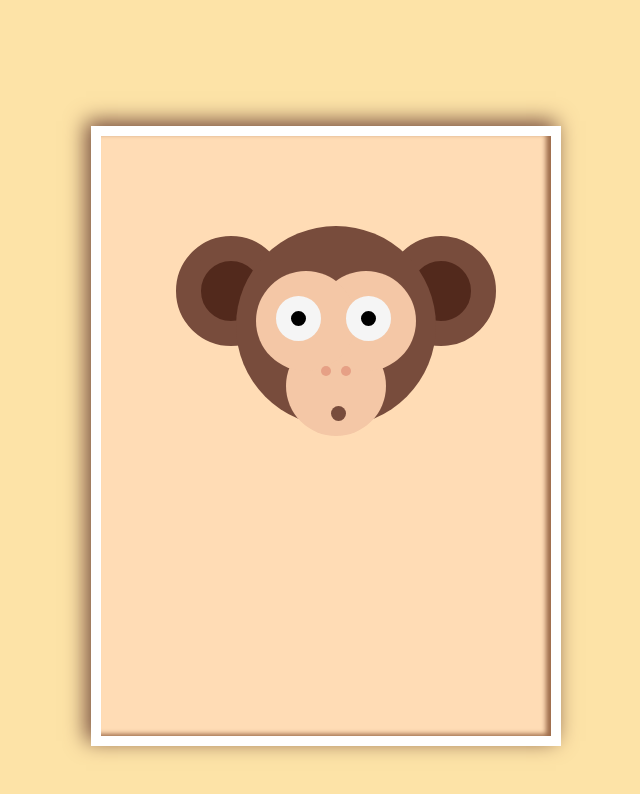
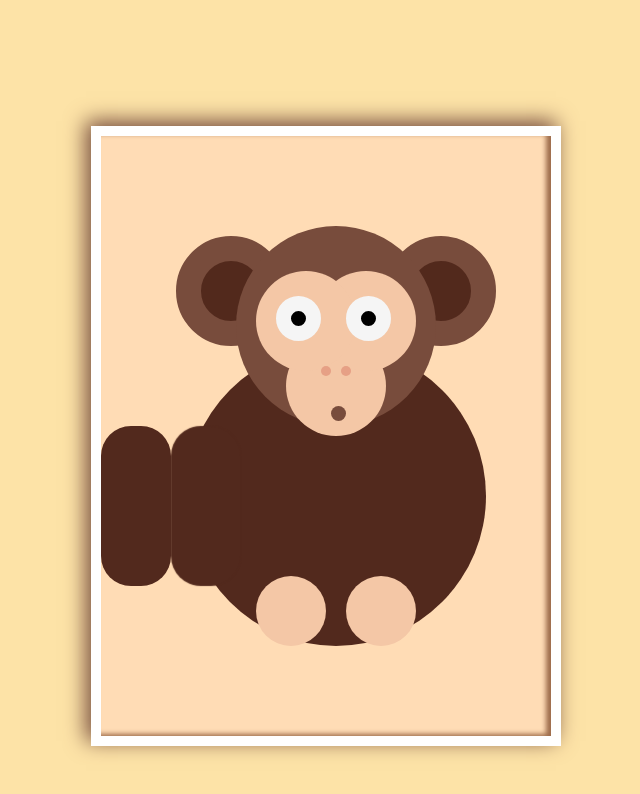
Before and after one commit to wirelesscoder/WatchMeCode, a plain HTML site: page monkey.html in a window 1280 px wide. Shown: the whole page, without its empty margins (314-954 px from the left). Drawn offline with Linux system fonts and the light colour scheme.

Commit message:
finished before animation

```diff
--- a/monkey.css
+++ b/monkey.css
@@ -110,3 +110,22 @@ body{background: #fde3a7;}
 	border-radius: 50%;
 	z-index: -1;
 }
+
+.body::after{
+	background-color: #F4C7A6;
+	margin: 230px 0 0 70px;
+	width: 70px;
+	height: 70px;
+	border-radius: 50%;
+	box-shadow: 90px 0px 0px #F4C7A6;
+}
+
+.arms_legs{
+	background-color: #52291D;
+	position: absolute;
+	margin: 0 0 0 0;
+	width: 70px;
+	height: 160px;
+	border-radius: 30px;
+	box-shadow: 70px 0px 1px #52291D;
+}
--- a/monkey.html
+++ b/monkey.html
@@ -13,6 +13,8 @@
 			<div class="eyes"></div>
 			<div class="mouth_nose"></div>
 		</div>
+		<div class="body"></div>
+		<div class="arms_legs"></div>
 	</div>
 </body>
 </html>
```
